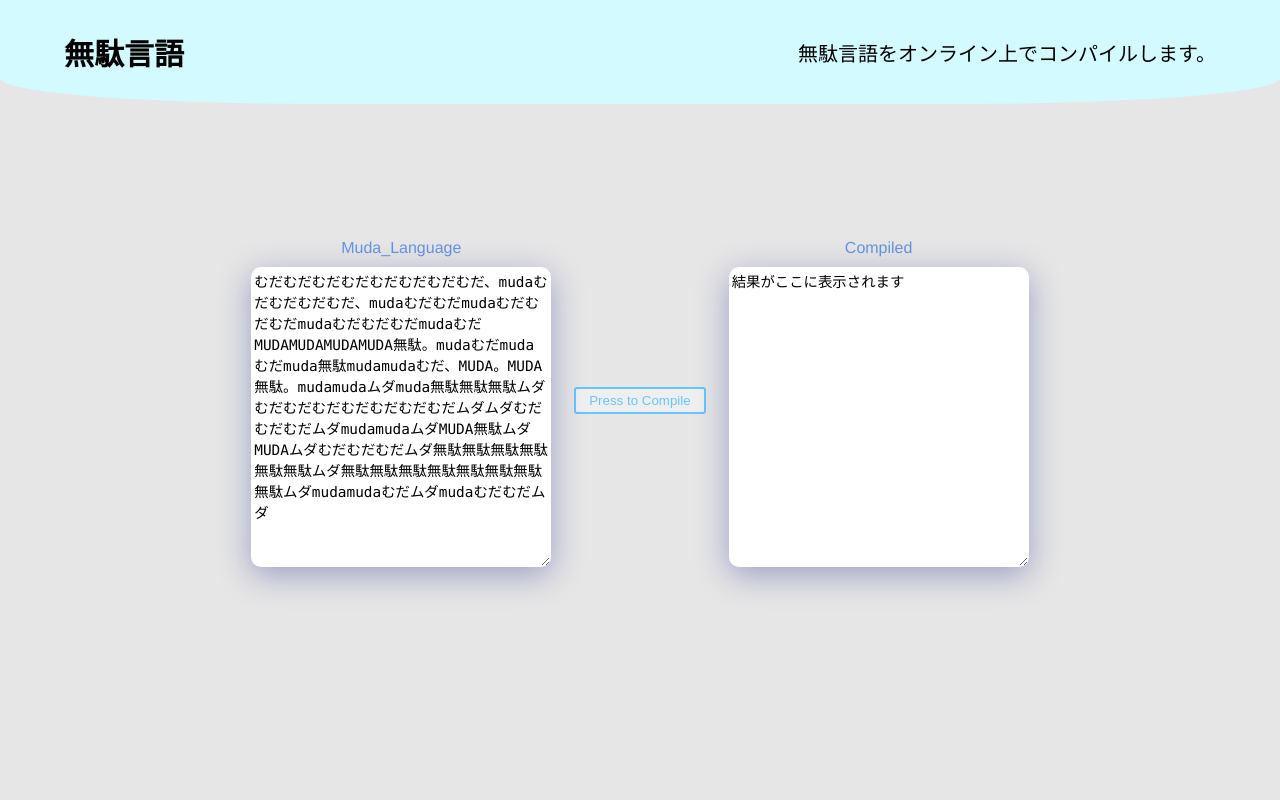
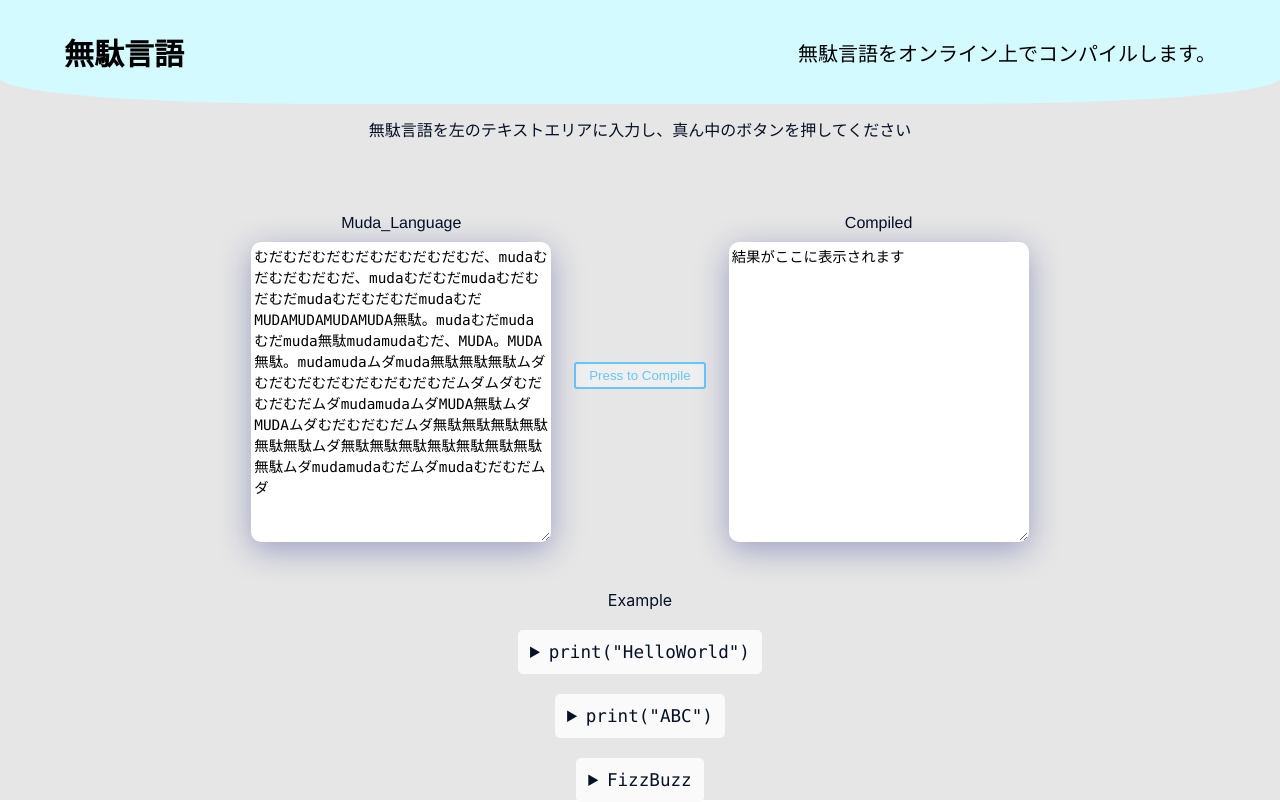
Before and after one commit to Xeli0701/muda_language_next, a Next.js app: page / in a window 1280 px wide. Built offline with nearby package versions, Linux system fonts and the light colour scheme.

Commit message:
:bug: よくわからんが今はうごいている(Request Bodyに設定した方が良い)

```diff
--- a/pages/index.tsx
+++ b/pages/index.tsx
@@ -31,6 +31,10 @@ export default function Home() {
         </nav>
       </header>
 
+      <div className={styles.flex_description_container}>
+        <div className={styles.description}>無駄言語を左のテキストエリアに入力し、真ん中のボタンを押してください</div>
+      </div>
+
       <main className={styles.main}>
         <div className={styles.flex_row_container}>
           <div className={styles.flex_item}>
@@ -50,19 +54,35 @@ export default function Home() {
                   if (data.status === "success") {
                     setResult(data.message);
                   }
-                }).then(() => {console.log("send:" + code + "\n" + "response:" + result)})
+                }).then(() => { console.log("send:" + code + "\n" + "response:" + result) })
               }
             >Press to Compile</button>
           </div>
 
           <div className={styles.flex_item}>
-          <label>
+            <label>
               <div className={styles.description}>Compiled</div>
               <textarea className={styles.text_area} value={result} />
             </label>
           </div>
         </div>
+
       </main>
+      <div className={styles.flex_description_container_topmargin}>
+        <div className={styles.description}>Example</div>
+        <details className={styles.description}>
+          <summary className={styles.code}>print("HelloWorld")</summary>
+          <textarea readOnly className={styles.text_area_wide} defaultValue="むだむだむだむだむだむだむだむだ、mudaむだむだむだむだ、mudaむだむだmudaむだむだむだmudaむだむだむだmudaむだMUDAMUDAMUDAMUDA無駄。mudaむだmudaむだmuda無駄mudamudaむだ、MUDA。MUDA無駄。mudamudaムダmuda無駄無駄無駄ムダむだむだむだむだむだむだむだムダムダむだむだむだムダmudamudaムダMUDA無駄ムダMUDAムダむだむだむだムダ無駄無駄無駄無駄無駄無駄ムダ無駄無駄無駄無駄無駄無駄無駄無駄ムダmudamudaむだムダmudaむだむだムダ" />
+        </details>
+        <details className={styles.description}>
+          <summary className={styles.code}>print("ABC")</summary>
+          <textarea readOnly className={styles.text_area_wide} defaultValue="むだむだむだむだむだむだむだむだむだむだむだむだむだむだむだむだむだむだむだむだむだむだむだむだむだむだむだむだむだむだむだむだむだむだむだむだむだむだむだむだむだむだむだむだむだむだむだむだむだむだむだむだむだむだむだむだむだむだむだむだむだむだむだむだむだムダむだムダむだムダmudaむだむだむだむだむだむだむだむだむだむだムダ" />
+        </details>
+        <details className={styles.description}>
+          <summary className={styles.code}>FizzBuzz</summary>
+          <textarea readOnly className={styles.text_area_wide} defaultValue="むだむだむだむだむだむだむだむだむだむだむだむだ、無駄mudaむだむだむだむだむだむだmudaむだむだむだむだむだむだむだむだむだmudaむだむだむだむだむだmudaむだむだむだむだむだむだむだむだむだ むだmudaむだむだむだむだむだむだむだむだむだむだmudaむだむだむだmudamudamudamudamudamudaむだむだむだむだむだむだむだむだMUDAMUDAMUDAMUDAMUDAMUDAMUDAMUDAMUDAMUDAMUDAMUDA。muda無駄無駄muda 無駄無駄無駄mudaむだむだむだむだむだむだmuda無駄無駄無駄mudaむだむだmuda無駄無駄無駄無駄mudamudamudamudaむだむだむだmudaむだむだむだむだむだmudaむだむだむだむだ、mudamudamudaむだ、無駄MUDAMUDA、無駄mudamudaむだmudaむだMUDAMUDAMUDA。mudamudamuda、無駄MUDAMUDAMUDAむだmudamudamuda。むだMUDA、、無駄。muda無駄MUDAMUDA、無駄mudaむだmudaむだMUDAMUDA。mudamuda、無駄MUDAMUDAむだmudamuda。むだMUDA、、無駄。muda無駄MUDAMUDAMUDAむだmuda無駄muda。muda、無駄MUDAMUDAMUDA無駄無駄無駄無駄無駄無駄無駄無駄無駄mudaむだむだむだむだむだむだむだむだむだmudamudamudamudamudaむだMUDAMUDAMUDA。MUDA。muda、無駄MUDAむだむだむだむだむだむだむだ、MUDAMUDAむだむだむだむだむだむだむだmudamuda無駄。MUDAむだむだむだむだむだむだむだむだmudamuda。mudamudamuda。MUDAMUDAMUDAMUDAMUDAMUDA、MUDAMUDAMUDAMUDA。muda無駄、無駄MUDAMUDAむだmudaむだmuda。MUDA、無駄mudaむだMUDA。むだMUDA、、無駄。muda無駄MUDA。muda、無駄mudaむだむだむだMUDAMUDAMUDAMUDAMUDAMUDAMUDAMUDAMUDAムダmudaムダmudamudamudaムダムダmudamudaむだmudamuda。mudamuda無駄、無駄MUDAMUDAMUDAむだmudaむだmudamuda。MUDAMUDA、無駄mudamudaむだMUDAMUDA。むだMUDA、、無駄。muda無駄MUDA。muda、無駄mudamudaむだむだむだむだむだMUDAMUDAMUDAMUDAMUDAMUDAMUDAMUDAムダmudaムダmudaムダムダmudamudaむだmudamuda。MUDAむだMUDA、、無駄。muda無駄MUDA。muda、無駄mudamudamudamudamuda、mudamudamudamuda。MUDAMUDAMUDAMUDA、ムダMUDAMUDAMUDAMUDA。MUDA。MUDAMUDAムダmudamudamudamudamudamuda無駄。" />
+        </details>
+      </div>
     </div>
   )
 }
--- a/styles/Home.module.css
+++ b/styles/Home.module.css
@@ -81,9 +81,9 @@
 }
 
 .description {
-  color: #6594e0;/*文字色*/
+  color: #051125;/*文字色*/
   /*線の種類（点線）2px 線色*/
-
+  width: auto;
   margin: 10px;
 }
 
@@ -154,8 +154,30 @@
   flex-direction: column;
   justify-content: center;
   align-items: center;
-  height: 500px;
+  height: auto;
   width: auto;
+}
+
+.flex_description_container {
+  display: flex;
+  flex-direction: column;
+  justify-content: center;
+  align-items: center;
+  margin: 50px;
+  height: 50px;
+  width: 100%;
+}
+
+.flex_description_container_topmargin {
+  display: flex;
+  flex-direction: column;
+  justify-content: center;
+  align-items: center;
+  margin: 50px;
+  margin-top: 50px;
+  padding-top: 100px;
+  height: 50px;
+  width: 100%;
 }
 
 .flex_item{
@@ -171,6 +193,20 @@
   object-fit: cover;
   width: 300px;
   height: 300px;
+  font-size: 0.9rem;
+  font-family: Menlo, Monaco, Lucida Console, Liberation Mono, DejaVu Sans Mono,
+    Bitstream Vera Sans Mono, Courier New, monospace;
+}
+
+.text_area_wide {
+  box-shadow: 0 8px 32px 0 rgba( 31, 38, 135, 0.37);
+  backdrop-filter: blur( 2.0px);
+  -webkit-backdrop-filter: blur( 2.0px);
+  border-radius: 10px;
+  border: 1px solid rgba( 255, 255, 255, 0.18);
+  object-fit: cover;
+  width: 1000px;
+  height: 70px;
   font-size: 0.9rem;
   font-family: Menlo, Monaco, Lucida Console, Liberation Mono, DejaVu Sans Mono,
     Bitstream Vera Sans Mono, Courier New, monospace;
```
